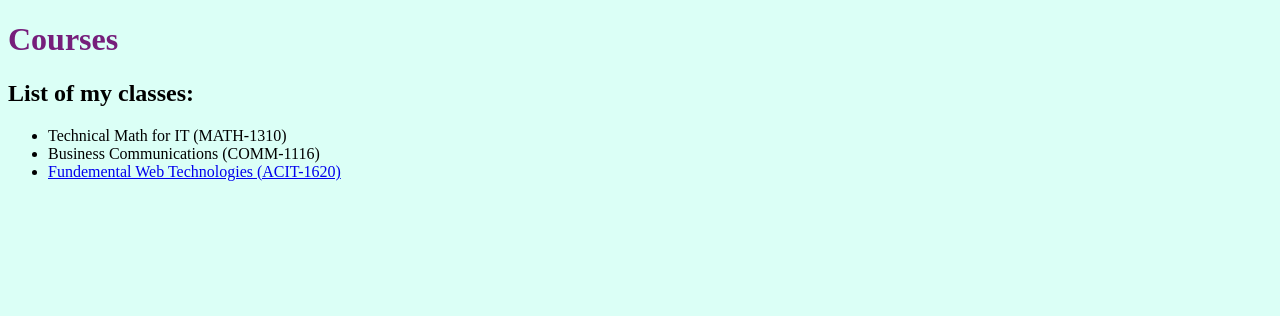
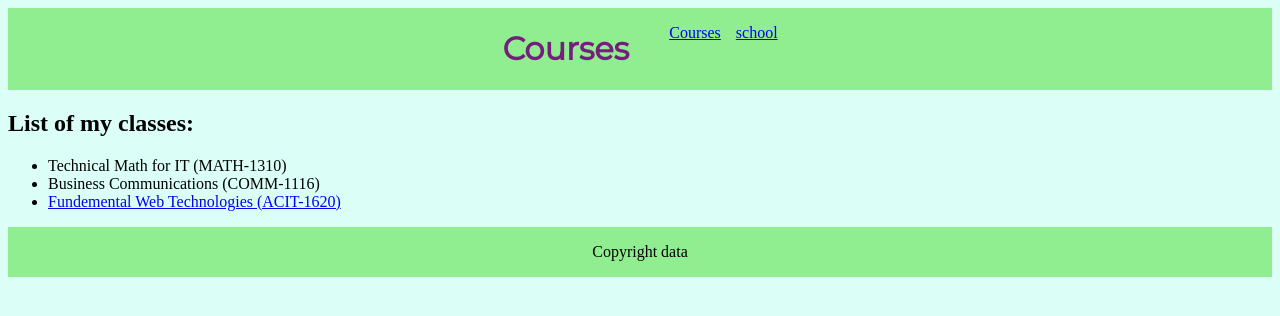
Before and after one commit to Dairy03/personalwebsite, a plain HTML site: page misc/courses.html in a window 1280 px wide. Drawn offline with Linux system fonts and the light colour scheme.

Commit message:
implements the header/nav layout to all html pages with working links

```diff
--- a/css/stylesheet.css
+++ b/css/stylesheet.css
@@ -10,16 +10,15 @@ body{
     background-color:lightgreen;
     display: flex;
     justify-content:center;
+    flex-wrap:wrap;
     /* text-align:center; */
 }
-
 
 
 .navlist{
     list-style:none;
     display:flex;
     gap:15px;
-
 }
 
 .h1font{
--- a/misc/courses.html
+++ b/misc/courses.html
@@ -6,8 +6,19 @@
   </head>
 
   <body>
-    <header>
-      <h1>Courses</h1>
+    <header class="header">
+      <h1 class="h1font">Courses</h1>
+      <link
+        rel="stylesheet"
+        href="https://fonts.googleapis.com/css?family=Montserrat"
+      />
+
+      <nav class="nav">
+        <ul class="navlist">
+          <li><a href="courses.html">Courses</a></li>
+          <li><a href="school.html">school</a></li>
+        </ul>
+      </nav>
     </header>
 
     <main>
@@ -26,5 +37,9 @@
         </section>
       </article>
     </main>
+    <footer class="crdata">
+      <p>Copyright data</p>
+    </footer>
+
   </body>
 </html>
```
Also changed, not shown: misc/school.html (+17 -2 lines).
